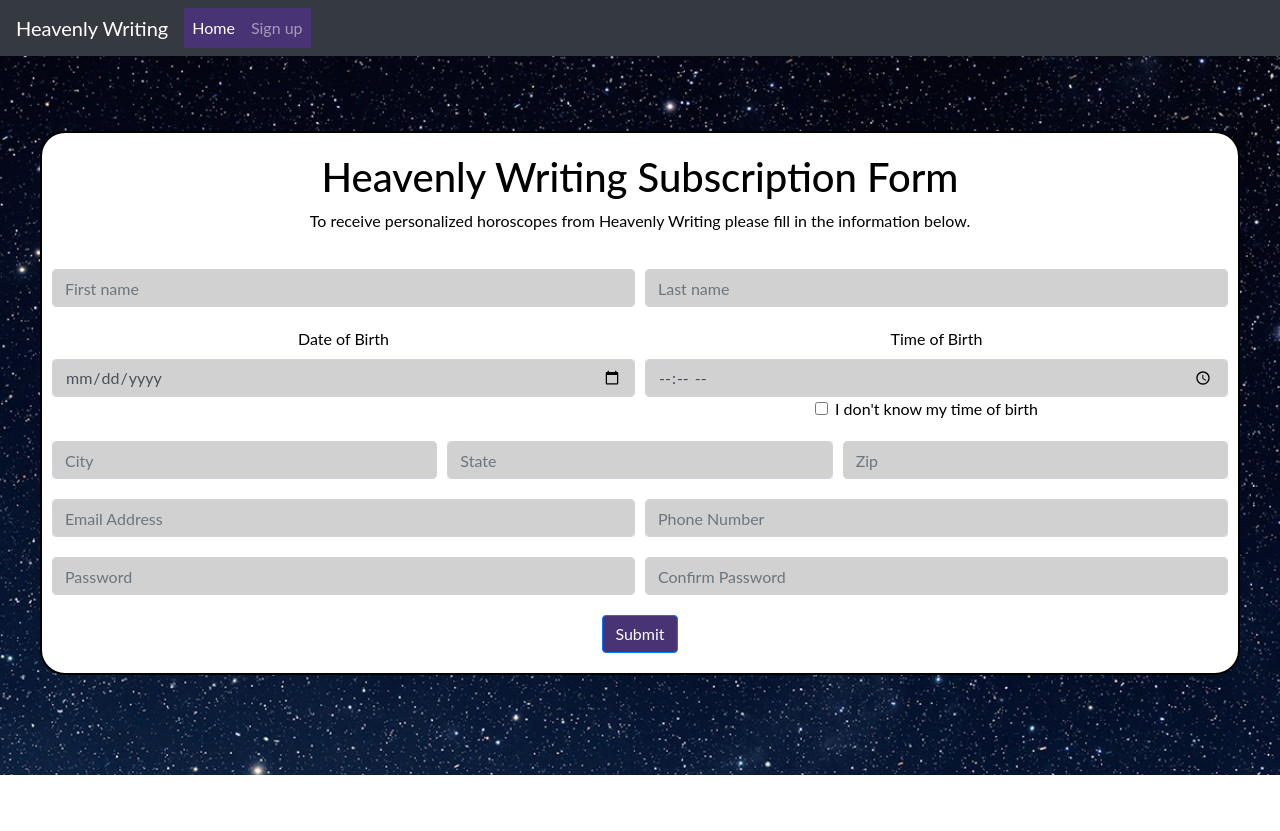
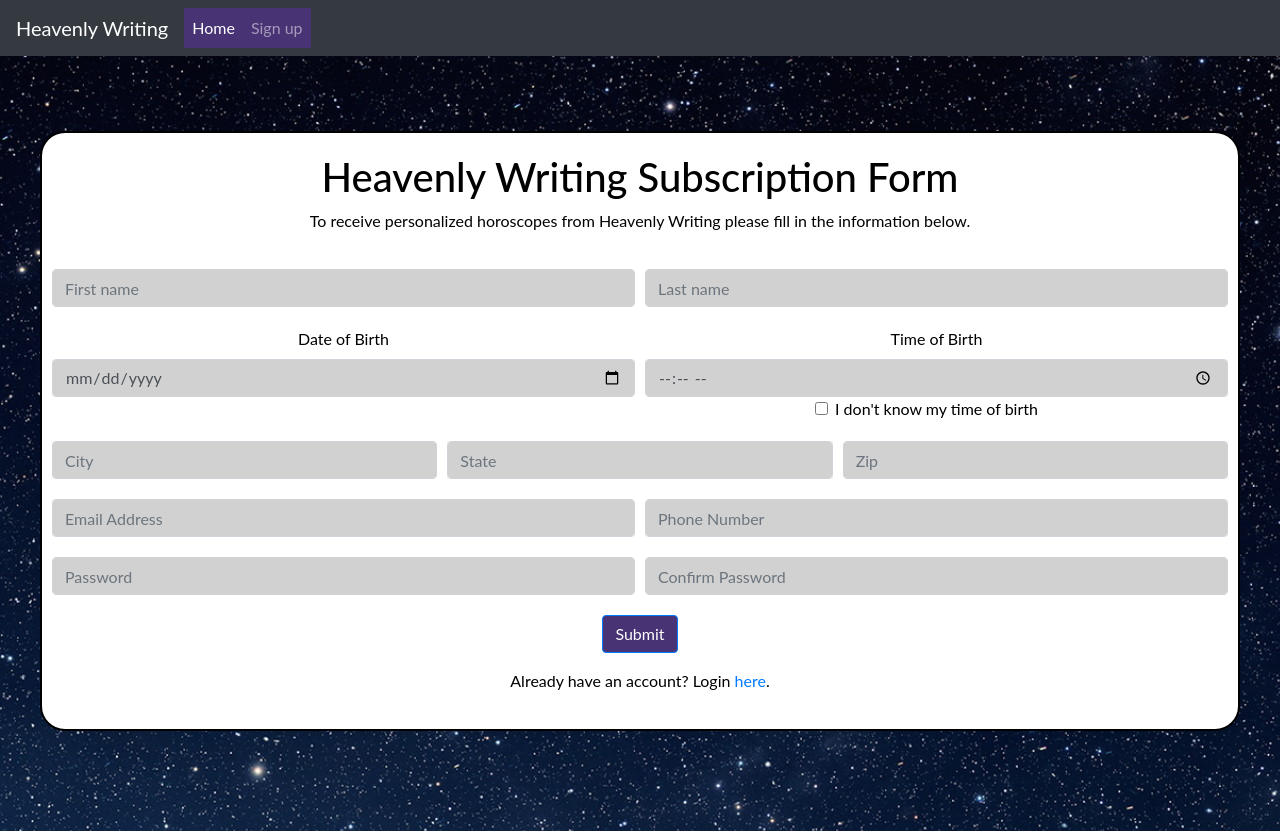
Before and after one commit to UFamayajimenez/HeavenlyWritingHoroscopes, a React (Create React App) app in the folder client/: page /SignUp in a window 1280 px wide. Before the commit the page ends 800 px from the top, so only its background shows below. Built offline with nearby package versions, Linux system fonts and the light colour scheme.

Commit message:
signup link home page

```diff
--- a/client/src/views/SignUp/SignUp.js
+++ b/client/src/views/SignUp/SignUp.js
@@ -184,6 +184,10 @@ const SignUp = () => {
                     </div>
                 <div className="submitButton">
                     <button type="submit" className="btn btn-primary" onClick={handleSubmit}>Submit</button>
+                    <p></p>
+                    <p>
+                        Already have an account? Login <a href="Home">here</a>.
+                    </p>
                 </div>
         </form>
             </div>
```
